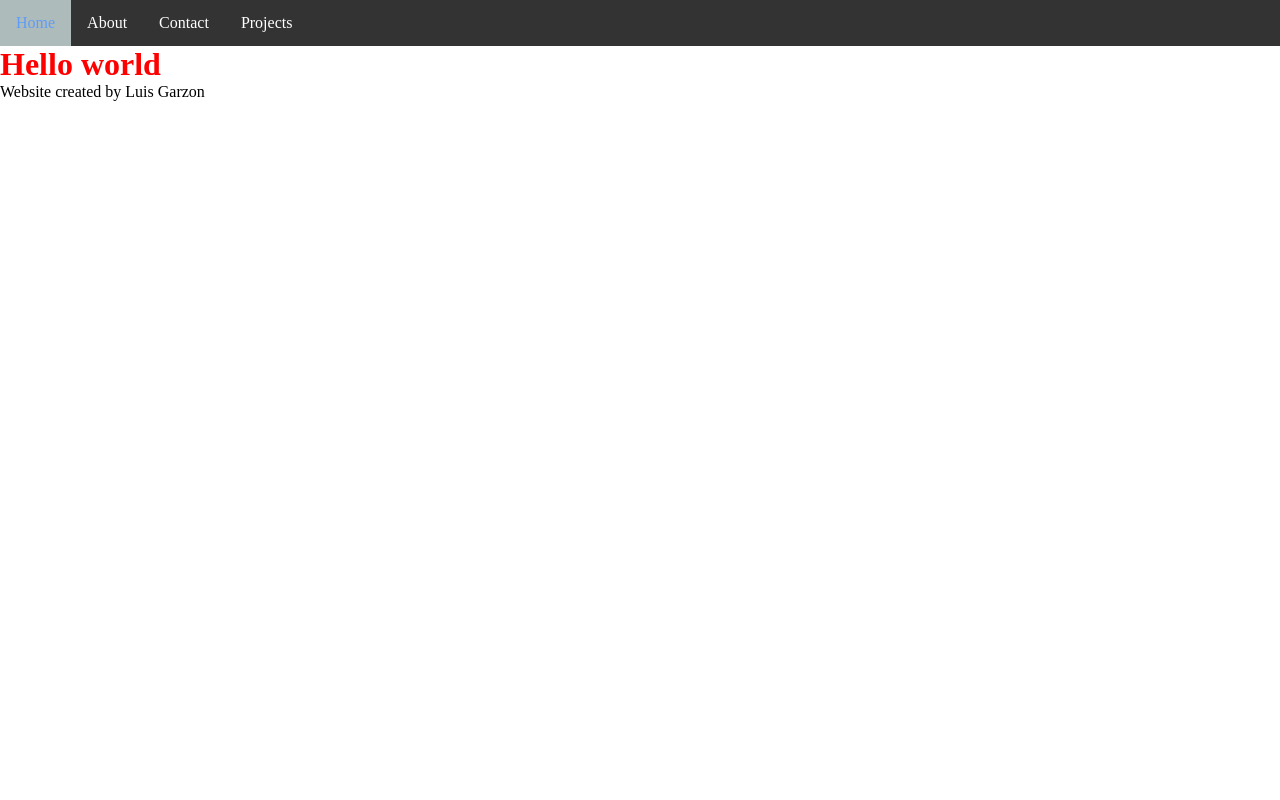
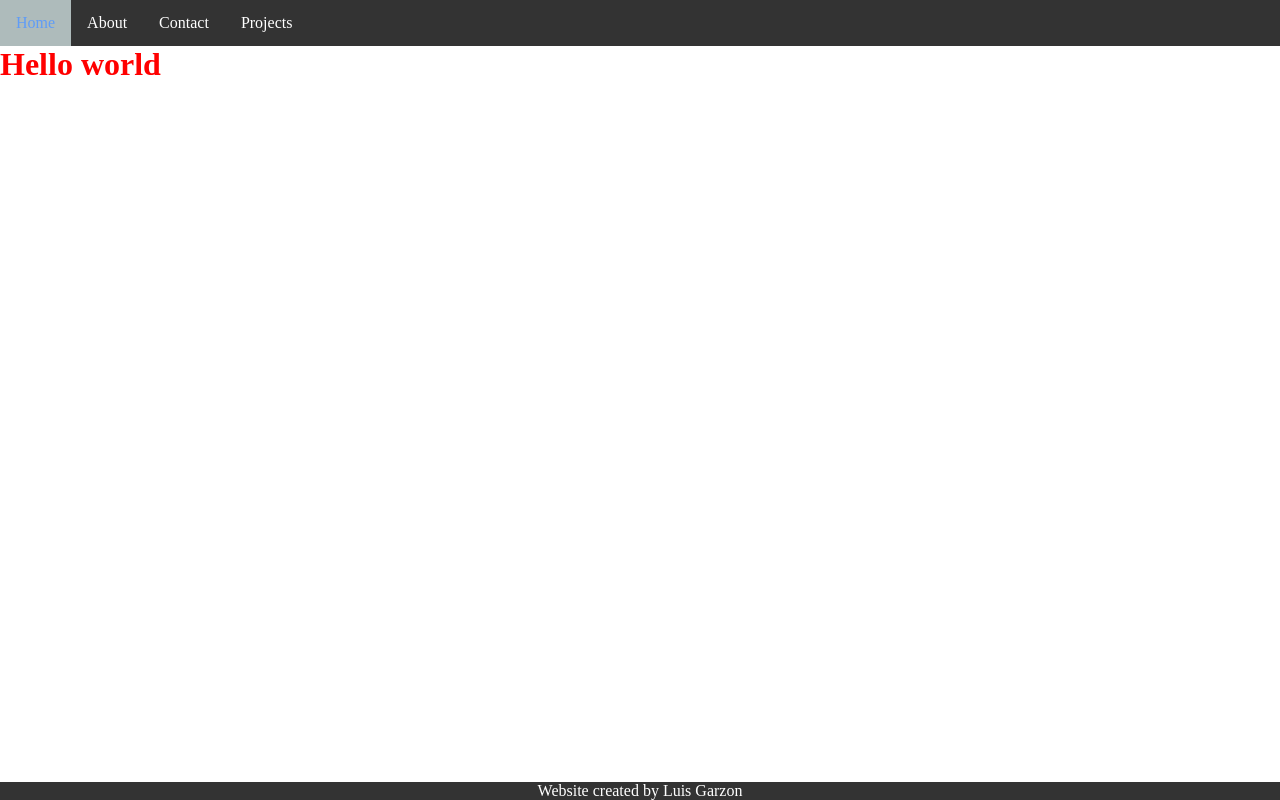
Before and after one commit to Quanluis/finalcgs1821, a plain HTML site: page index.html in a window 1280 px wide. Drawn offline with Linux system fonts and the light colour scheme.

Commit message:
Created a style for the footer

```diff
--- a/index.css
+++ b/index.css
@@ -31,3 +31,12 @@ h1 {
 .current {
     background-color: rgb(174, 187, 187);
 }
+
+footer {
+    position: fixed;
+    bottom: 0;
+    width: 100%;
+    background-color: #333;
+    color: white;
+    text-align: center;
+}
```
